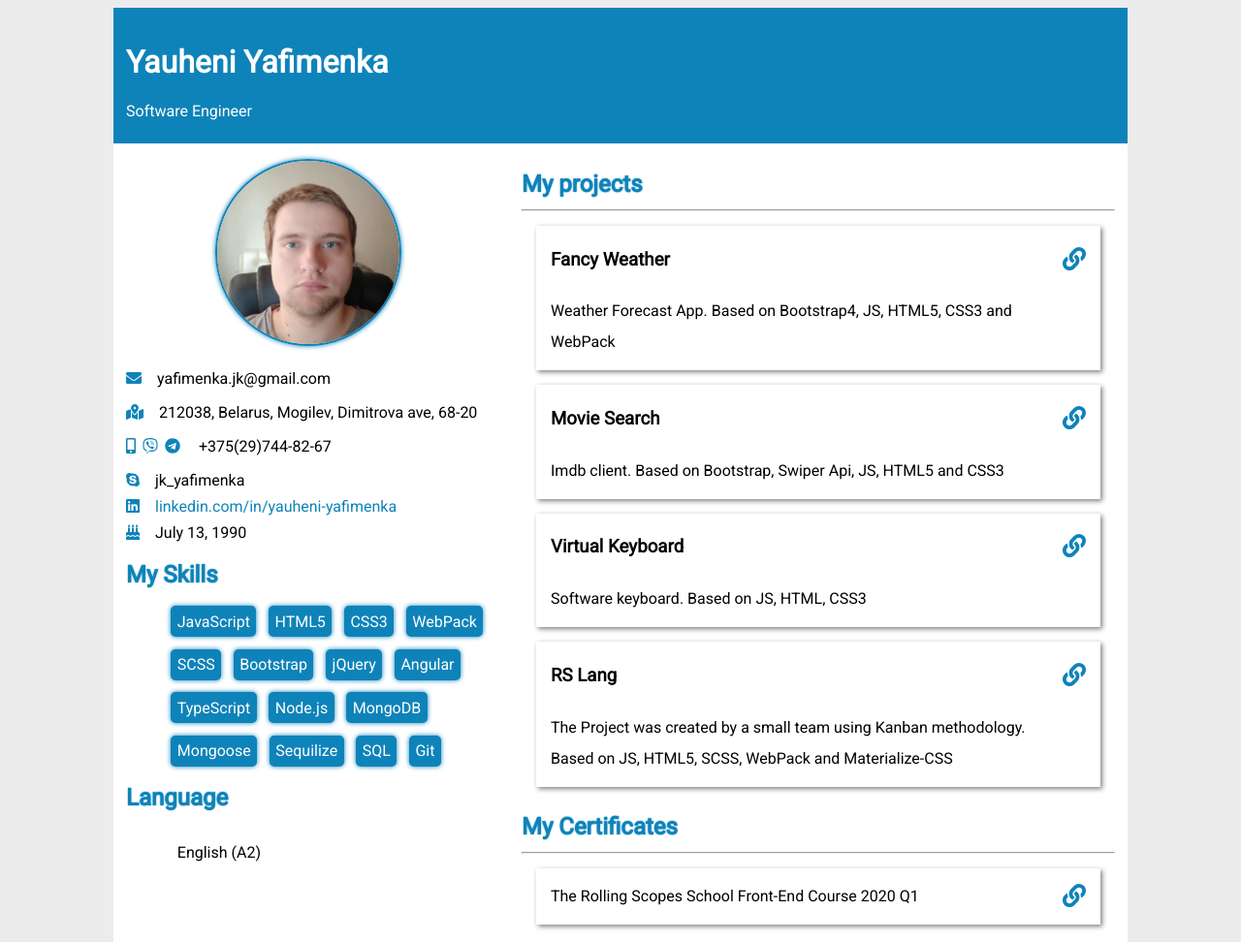
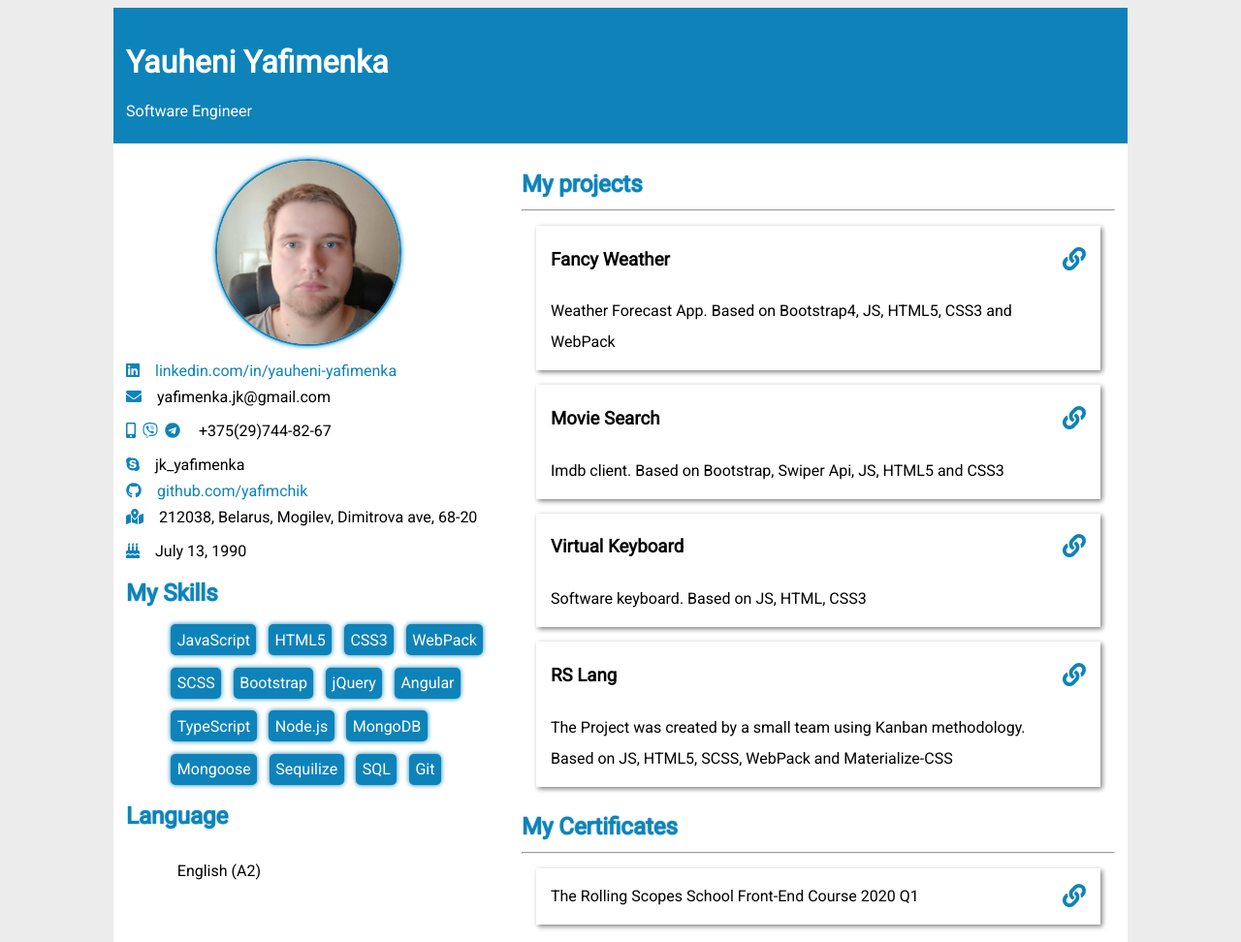
Before and after one commit to yafimchik/CV, a website built with webpack: page index.html in a window 1280 px wide. Shown: the top 972 px of the page at 97% size. Built offline with nearby package versions, Linux system fonts and the light colour scheme.

Commit message:
fix: contacts order and git

```diff
--- a/index.html
+++ b/index.html
@@ -17,13 +17,13 @@
             <img src="./assets/avatar.jpg" alt="Yauheni avatar" class="avatar__img">
           </section>
           <section class="contacts">
+            <div class="linkedin">
+              <i class="fab fa-linkedin"></i>
+              <a href="https://www.linkedin.com/in/yauheni-yafimenka" target="_blank">linkedin.com/in/yauheni-yafimenka</a>
+            </div>
             <div class="email">
               <i class="fas fa-envelope"></i>
               <p>yafimenka.jk@gmail.com</p>
-            </div>
-            <div class="location">
-              <i class="fas fa-map-marked-alt"></i>
-              <p>212038, Belarus, Mogilev, Dimitrova ave, 68-20</p>
             </div>
             <div class="mobile-number">
               <span class="icons">
@@ -31,17 +31,19 @@
                 <i class="fab fa-viber"></i>
                 <i class="fab fa-telegram"></i>
               </span>
-
               <p>+375(29)744-82-67</p>
             </div>
             <div class="skype">
               <i class="fab fa-skype"></i>
               <p>jk_yafimenka</p>
             </div>
-            <div class="linkedin">
-              <i class="fab fa-linkedin"></i>
-              <a href="https://www.linkedin.com/in/yauheni-yafimenka" target="_blank">linkedin.com/in/yauheni-yafimenka</a>
-
+            <div class="github">
+              <i class="fab fa-github"></i>
+              <a href="https://github.com/yafimchik" target="_blank">github.com/yafimchik</a>
+            </div>
+            <div class="location">
+              <i class="fas fa-map-marked-alt"></i>
+              <p>212038, Belarus, Mogilev, Dimitrova ave, 68-20</p>
             </div>
             <div class="birthday">
               <i class="fas fa-birthday-cake"></i>
--- a/src/scss/styles.scss
+++ b/src/scss/styles.scss
@@ -85,16 +85,16 @@ main {
           margin-right: 3px;
           color: $main-color;
         }
-      }
 
-      & > div p {
-        color: black;
-        margin-left: 2vh;
-      }
+        p {
+          color: black;
+          margin-left: 2vh;
+        }
 
-      & > div a {
-        color: $main-color;
-        margin-left: 2vh;
+        a {
+          color: $main-color;
+          margin-left: 2vh;
+        }
       }
     }
 
```
